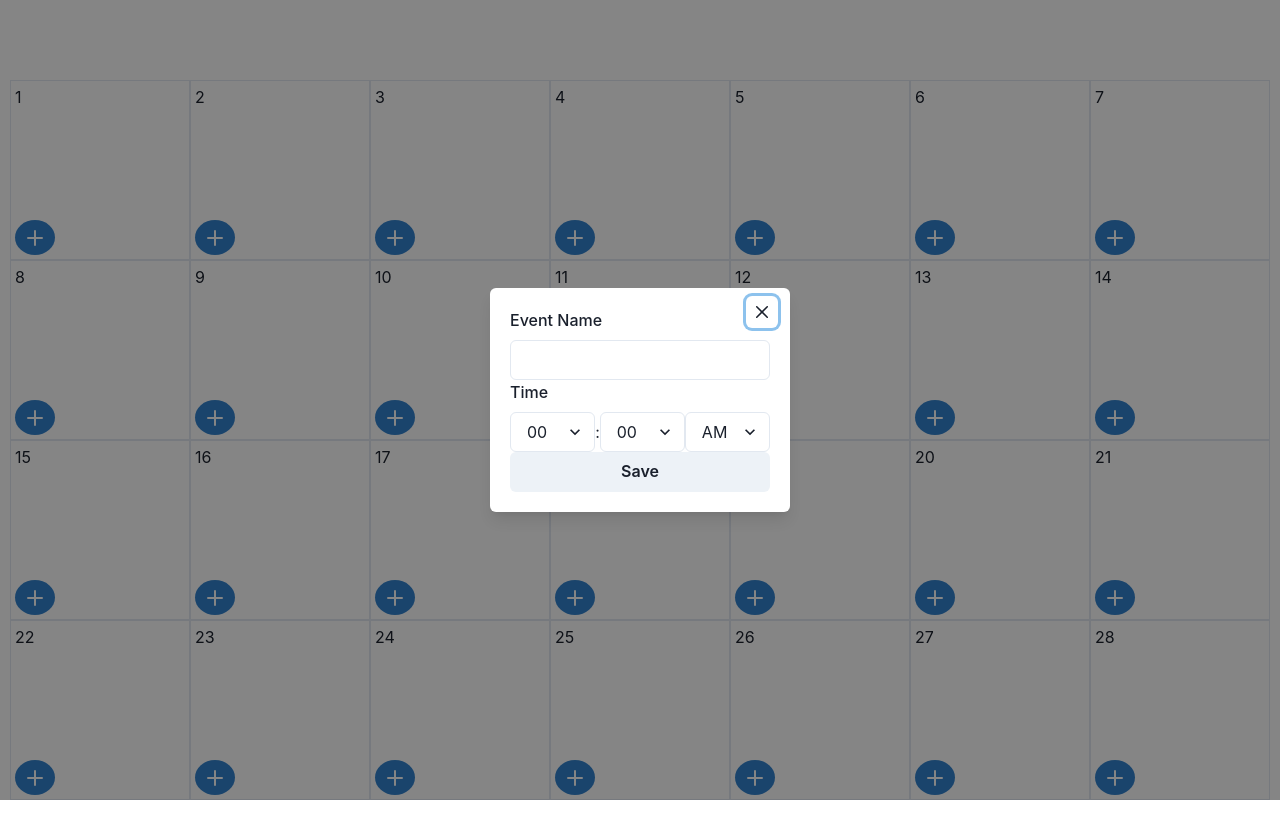
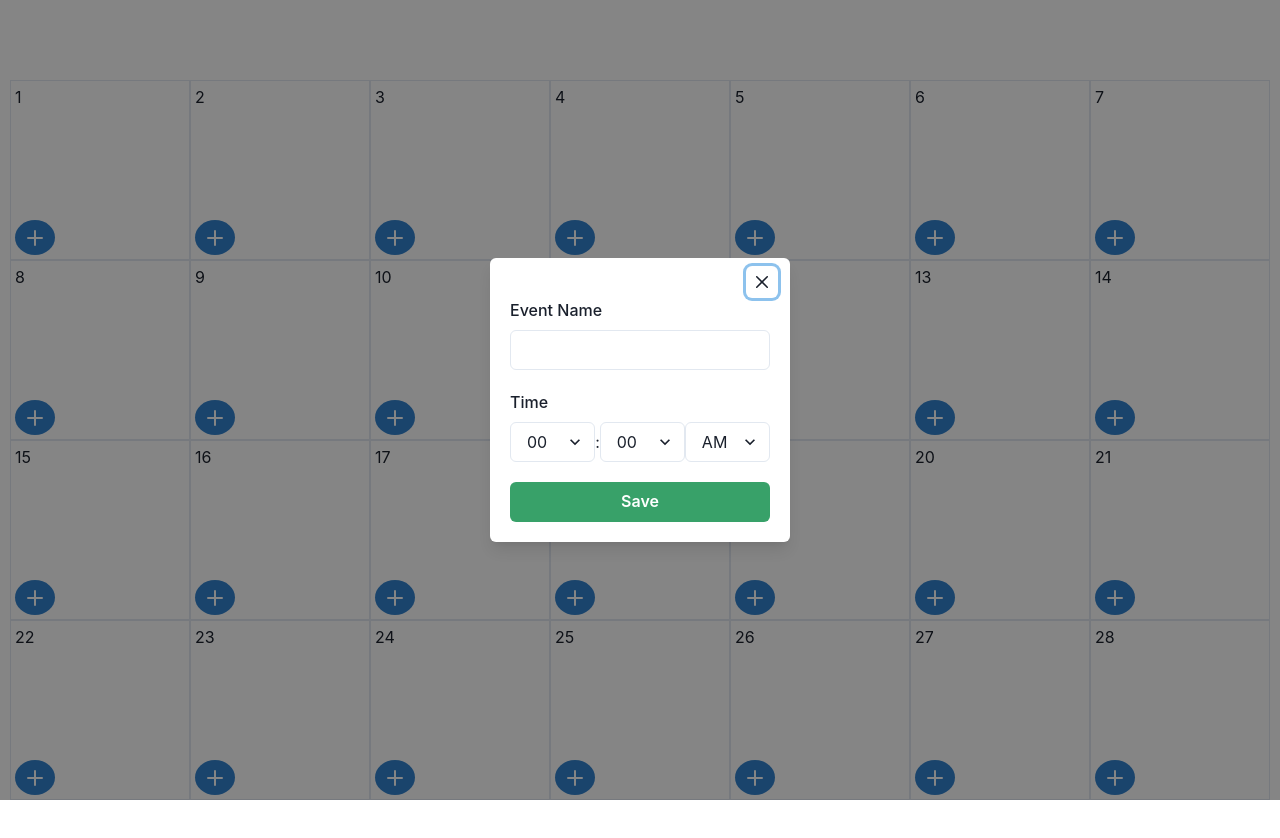
Before and after one commit to WilliamCSA04/Calendar, a Next.js app: page / in a window 1280 px wide. Both pictures are taken after a click on the button 35 px from the left and 237 px from the top of the page. Shown: the top 838 px of the page. Built offline with nearby package versions, Linux system fonts and the light colour scheme.

Commit message:
:lipstick: Changed save button color

```diff
--- a/components/Day.js
+++ b/components/Day.js
@@ -70,15 +70,17 @@ export default function Day({ day }) {
                 onClose();
               }}
               direction="column">
-              <FormControl>
+              <FormControl mt={5}>
                 <FormLabel>Event Name</FormLabel>
                 <Input name="name" maxLength="30" />
               </FormControl>
-              <FormControl>
+              <FormControl mt={5}>
                 <FormLabel>Time</FormLabel>
                 <TimeSelector />
               </FormControl>
-              <Button type="submit">Save</Button>
+              <Button mt={5} type="submit" colorScheme="green">
+                Save
+              </Button>
             </Flex>
           </Center>
         </ModalContent>
```
